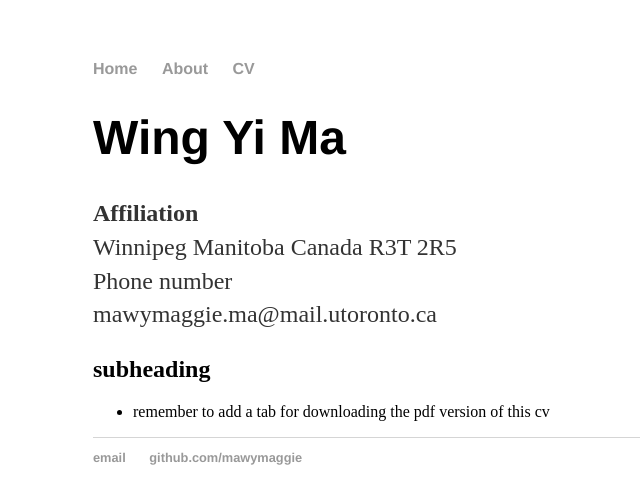
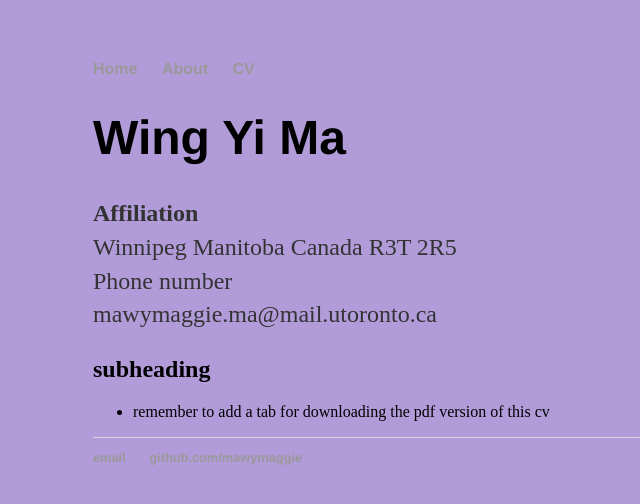
Before and after one commit to mawymaggie/mawymaggie.github.io, a Jekyll site: the page built from cv/index.html, in a window 1280 px wide. Shown: the top 504 px of the page, without its empty margins (99-739 px from the left). Built offline with Jekyll 4.4.1, drawn with Linux system fonts in a browser that asks for light colours.

Commit message:
Update index.html
trying backgroud color

```diff
--- a/cv/index.html
+++ b/cv/index.html
@@ -2,6 +2,7 @@
 layout: default
 title: CV
 ---
+<body style="background-color:#b19cd9;">
 <div class="blurb">
         <h1>Wing Yi Ma</h1>
         <p><b>Affiliation</b><br/> Winnipeg Manitoba Canada R3T 2R5<br/>Phone number <br/> mawymaggie.ma@mail.utoronto.ca</p>
```
